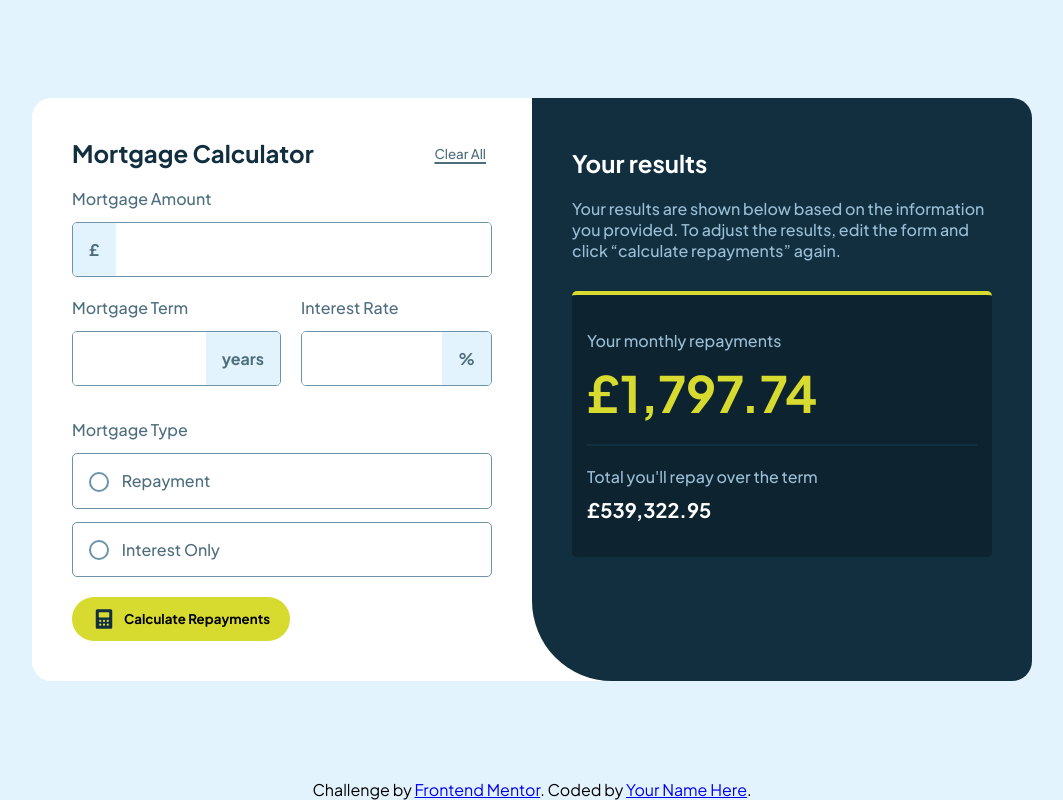
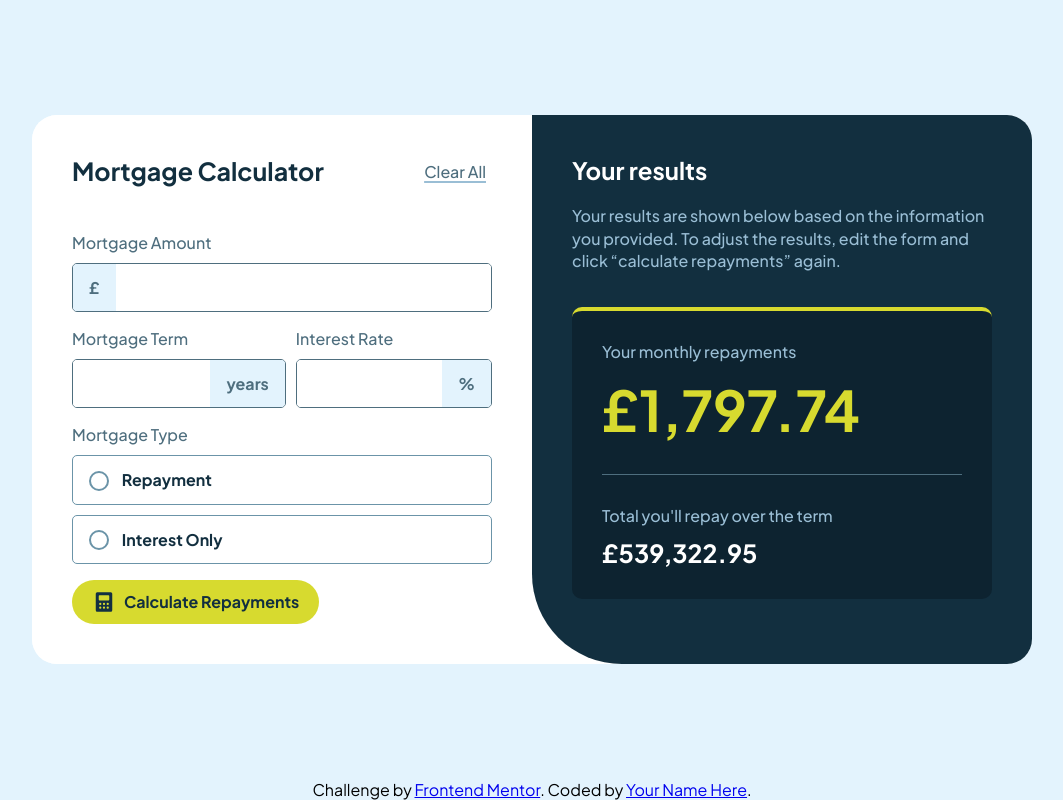
Before and after one commit to wajidkhan2-frontendmentor-challenges/mortgage-repayment-calculator-main-html-css-js-vue, a plain HTML site: page index.html in a window 1280 px wide. Shown: the whole page, without its empty margins (108-1171 px from the left). Drawn offline with Linux system fonts and the light colour scheme.

Commit message:
2nd commite
value use is px not rem

```diff
--- a/index.html
+++ b/index.html
@@ -26,7 +26,7 @@
 
 					<div class="form-top">
 						<h1 class="calculator-title heading1">Mortgage Calculator</h1>
-						<button class="clear-btn">Clear All</button>
+						<button class="btn-reset clear-btn">Clear All</button>
 					</div>
 
 					<form action="#">
@@ -81,7 +81,7 @@
 							<p class="field-error">This field is required</p>
 						</div>
 
-						<button class="form-submit-btn">
+						<button class="btn-reset form-submit-btn">
 							<img src="./static/images/icon-calculator.svg" alt="" aria-hidden="true">
 							Calculate Repayments
 						</button>
@@ -90,14 +90,14 @@
 
 				<div class="result-section">
 
-					<!-- <div class="result-empty">
+					<div class="result-empty" style="display: none;">
 						<img class="result-empty-img" src="./static/images/illustration-empty.svg" alt="">
 						<h2 class="result-heading heading2">Results shown here</h2>
 						<p class="result-paragraph paragraph">
 							Complete the form and click “calculate repayments” to see what
 							your monthly repayments would be.
 						</p>
-					</div> -->
+					</div>
 
 					<div class="result-complete">
 						<h2 class="result-heading heading2">Your results</h2>
--- a/static/globle.css
+++ b/static/globle.css
@@ -73,7 +73,9 @@ body:not(:-moz-handler-blocked) fieldset {
 }
 
 button {
+    font-size: inherit;
     font-family: inherit;
+    color: inherit;
 }
 
 h1, h2, p {
@@ -84,6 +86,8 @@ h1, h2, p {
 input[type=text],input[type=number] {
     font-family: inherit;
     font-size: inherit;
+    width: 100%;
+    box-sizing: border-box;
 }
 
 
--- a/static/layout.css
+++ b/static/layout.css
@@ -23,8 +23,8 @@ footer {
 }
 
 .calculator {
-    display: grid;
-    grid-template-columns: 100%;
+    display: flex;
+    flex-direction: column;
 }
 
 .form-top {
@@ -42,11 +42,40 @@ footer {
     flex-direction: row;
 }
 
+.form-submit-btn {
+    display: flex;
+    flex-direction: row;
+    align-items: center;
+    justify-content: center;
+}
+
+
+
 @media only screen and (min-width: 69.375em ) /* min-width:  1110px */ {
     .calculator {
         max-width: 1000px;
-        grid-template-columns: 1fr 1fr;
+        flex-direction: row;
     }
+
+    .form-section {
+        flex-grow: 1;
+        flex-shrink: 1;
+        flex-basis: 0;
+    }
+
+    .result-section {
+        flex-grow: 1;
+        flex-shrink: 1;
+        flex-basis: 0;
+
+        display: flex;
+        flex-direction: row;
+    }
+
+    .result-empty {
+        margin-block: auto;
+    }
+
 
     .row-to-column {
         flex-direction: row;
--- a/static/states.css
+++ b/static/states.css
@@ -1,3 +1,8 @@
+
+.clear-btn:hover, .clear-btn:active  {
+    color: var(--clr-neutral-600);
+}
+
 .field > .number-field:focus {
     outline: 0;
 }
@@ -14,6 +19,7 @@
 .field:has(.number-field:focus) span {
     background-color: var(--clr-primay-100);
 }
+
 
 
 
@@ -42,6 +48,28 @@
     transform: translate(-50%, -50%);
 }
 
-.form-submit-btn:hover {
+.field-error { display: none; }
+.when-error[data-error=false] .field-error {
+    display: none;
+}
+.when-error[data-error=true] .field-error {
+    display: block;
+    color: var(--clr-primay-200);
+}
+
+.when-error[data-error=true] .field {
+    border: 1px solid var(--clr-primay-200);
+}
+
+.when-error[data-error=true] .field-icon {
+    background-color: var(--clr-primay-200);
+    color: var(--clr-neutral-100);
+}
+
+.radio-field:hover {
+    border-color: var(--clr-primay-100);
+}
+
+.form-submit-btn:hover, .form-submit-btn:active {
     background-color: var(--clr-primay-100-button);
 }
--- a/static/style.css
+++ b/static/style.css
@@ -1,4 +1,240 @@
+.btn-reset {
+    background-color: transparent;
+    border: none;
+}
+
+.heading1 {
+    font-size: 25px;
+}
+
+.heading2 {
+    font-size: 24px;
+}
+
+.paragraph {
+    line-height: 1.4;
+}
+
 .calculator {
+    background-color: var(--clr-neutral-100);
+    font-weight: var(--f-weight-medium);
+    color: var(--clr-neutral-500);
+    /* overflow: hidden;
+    border-radius: 25px; */
+}
+
+.form-section {
+    --field-spacer: 13px;
+    background-color: var(--clr-neutral-100);
+    padding: 20px;
+    color: var(--clr-neutral-500);
+}
+
+.form-top {
+    margin-bottom: 45px;
+}
+
+.calculator-title {
+    color: var(--clr-neutral-600);
+}
+
+.clear-btn {
+    font-weight: var(--f-weight-medium);
+    text-decoration: underline;
+    text-decoration-thickness: 2px;
+    text-underline-offset: 3px;
+    text-decoration-color: var(--clr-neutral-300);
+    cursor: pointer;
+}
+
+.section {
+    margin-bottom: 16px;
+}
+
+.field {
+    overflow: hidden;
+    border: 1px solid var(--clr-neutral-500);
+    border-radius: 5px;
+    font-weight: var(--f-weight-bold);
+    margin-block: 10px;
+}
+
+.field > .field-icon {
+    background-color: var(--clr-neutral-200);
+}
+
+.field > .number-field {
+    border: none;
+    font-size: inherit;
+    font-weight: inherit;
+    color: var(--clr-neutral-600);
+}
+
+.field > .field-icon, .field > .number-field {
+    padding: 13px 16px;
+}
+
+.row-to-column {
+    gap: 15px;
+}
+
+.child > .field {
+    margin-bottom: 0;
+}
+
+
+.radio-fields {
+    margin-bottom: 10px;
+}
+
+.radio-fields > .radio-field {
+    display: block;
+    border: 1px solid var(--clr-neutral-400);
+    border-radius: 5px;
+    box-sizing: border-box;
+    padding: 13px 16px;
+    cursor: pointer;
+    font-weight: var(--f-weight-bold);
+    color: var(--clr-neutral-600);
+    /* position: relative; */
+}
+
+.radio-fields > .radio-field > input[type=radio] {
+    display: none;
+}
+
+.radio-field > .radio-icon {
+    display: inline-block;
+    width: 1rem;
+    height: 1rem;
+    border: 2px solid var(--clr-neutral-400);
+    border-radius: 100vh;
+    margin-right: 10px;
+    vertical-align: sub;
+    position: relative;
+}
+
+.radio-fields > .radio-field-spacer {
+    margin-block: 10px;
+}
+
+.form-submit-btn {
+    background-color: var(--clr-primay-100);
+    color: var(--clr-neutral-600);
+    font-weight: var(--f-weight-bold);
+    padding: 10px 20px;
+    gap: 8px;
+    border: none;
+    border-radius: 100vh;
+    cursor: pointer;
+}
+
+.result-section {
+    background-color: var(--clr-neutral-600);
+    padding: 20px ;
+    color: var(--clr-neutral-300);
+}
+
+
+
+.result-empty {
+    text-align: center;
+}
+
+.result-heading {
+    color: var(--clr-neutral-100);
+    margin-bottom: 20px;
+}
+
+.result-paragraph {
+    margin-bottom: 35px;
+}
+
+.payment {
+    background-color: var(--clr-neutral-700);
+    padding: 30px;
+    border-top: 4px solid var(--clr-primay-100);
+    border-radius: 10px;
+
+    --padding-down-up: 30px;
+}
+.monthly-payment {
+    border-bottom: 1px solid var(--clr-neutral-500);
+    padding-bottom: var(--padding-down-up);
+}
+
+.total-over-term-payment {
+    padding-top: var(--padding-down-up);
+}
+
+.money-primary {
+    color: var(--clr-primay-100);
+    font-size: 40px;
+}
+
+.money-secondary {
+    color: var(--clr-neutral-100);
+    font-size: 25px;
+
+}
+
+.payment-paragraph {
+    margin-bottom: 10px;
+}
+
+@media only screen and (min-width: 69.375em ) /* min-width:  1110px */ {
+    .calculator {
+        overflow: hidden;
+        border-radius: 25px;
+    }
+
+    .row-to-column {
+        gap: 10px;
+    }
+
+    .result-section {
+        border-bottom-left-radius: 90px;
+    }
+
+    .form-section, .result-section {
+        padding: 40px;
+    }
+
+    .money-primary {
+        color: var(--clr-primay-100);
+        font-size: 56px;
+    }
+}
+
+
+
+
+
+
+
+
+
+
+
+
+
+
+
+
+
+
+
+
+
+
+
+
+
+
+
+
+
+/* .calculator {
     background-color: var(--clr-neutral-100);
     font-weight: var(--f-weight-medium);
 }
@@ -89,7 +325,7 @@
     box-sizing: border-box;
     padding: 1rem;
     cursor: pointer;
-    /* position: relative; */
+    /* position: relative; *
 }
 .radio-field-spacer {
     margin-block: var(--field-spacer);
@@ -127,8 +363,6 @@
     background-color: var(--clr-neutral-600);
     padding: 20px ;
     color: var(--clr-neutral-300);
-
-
 }
 
 .result-empty {
@@ -179,7 +413,7 @@
     color: var(--clr-neutral-100);
 }
 
-@media only screen and (min-width: 69.375em ) /* min-width:  1110px */ {
+@media only screen and (min-width: 69.375em ) /* min-width:  1110px * {
     .calculator {
         border-radius: 20px;
         overflow: hidden;
@@ -203,4 +437,9 @@
         font-size: 50px;
     }
 
-}
+    .money-secondary {
+        font-size: 25px;
+        color: var(--clr-neutral-100);
+    }
+
+} */
```
